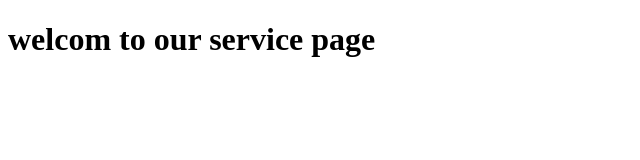
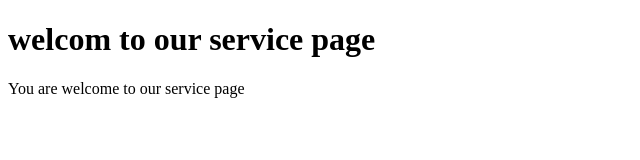
Before and after one commit to okunrobodave/Logistics, a plain HTML site: page services.html in a window 1280 px wide. Shown: the whole page, without its empty margins (0-640 px from the left). Drawn offline with Linux system fonts and the light colour scheme.

Commit message:
Add a description to service page

```diff
--- a/services.html
+++ b/services.html
@@ -8,5 +8,6 @@
 </head>
 <body>
     <h1> welcom to our service page</h1>
+    <p>You are welcome to our service page</p>
 </body>
 </html>
```
